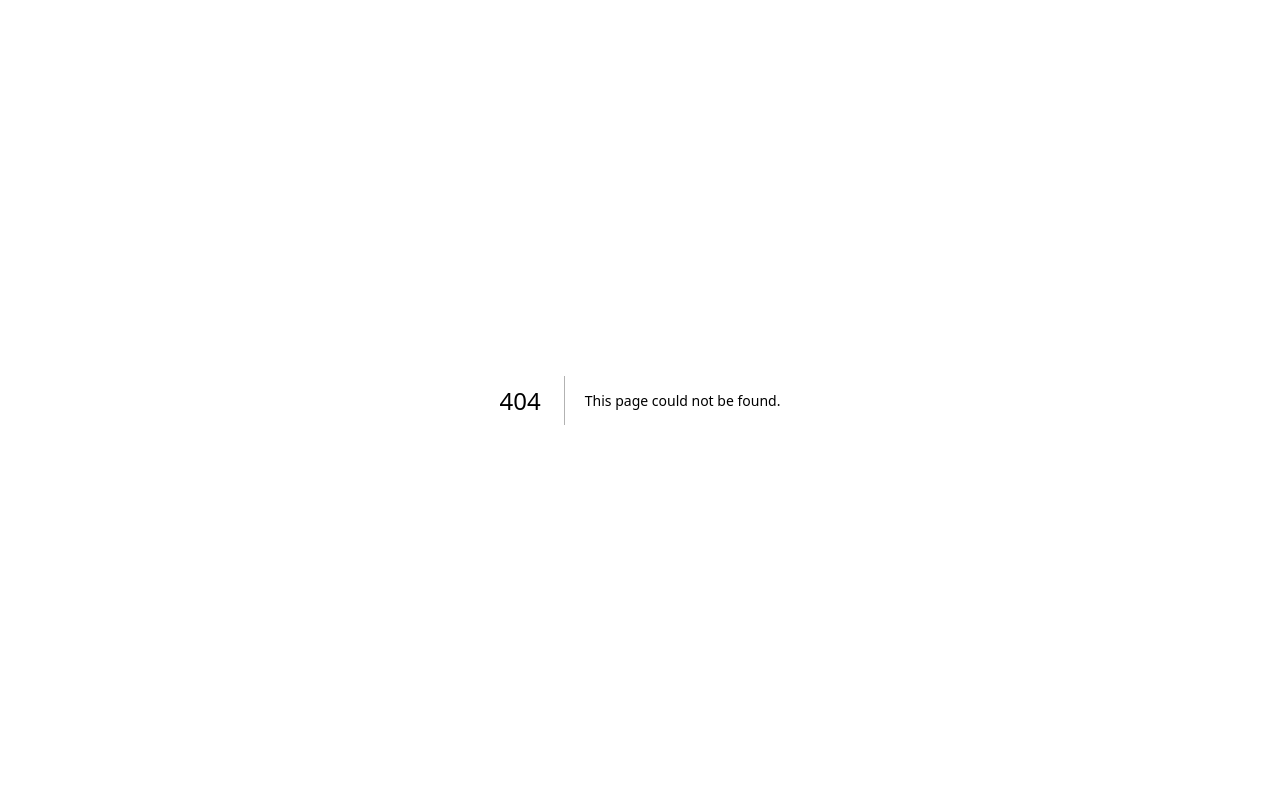
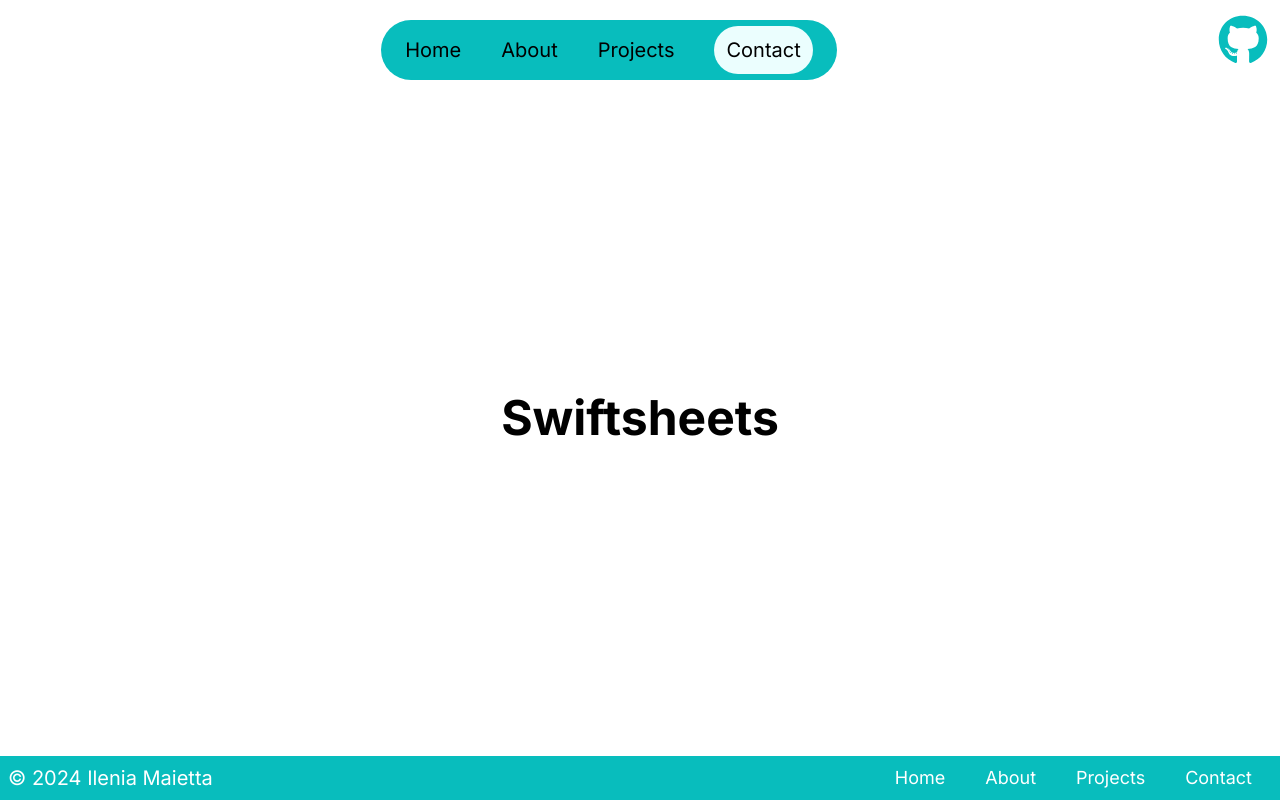
Before and after one commit to ileniadigital/ileniadigital.github.io, a Next.js app: page /projects/programming/swiftsheets in a window 1280 px wide. Before the commit this address had no page. Built offline with nearby package versions, Linux system fonts and the light colour scheme.

Commit message:
Created page for swiftsheets project

```diff
--- /dev/null
+++ b/app/projects/programming/swiftsheets/page.tsx
@@ -0,0 +1,16 @@
+import Nav from '../../../ui/nav';
+import Footer from '../../../ui/footer';
+
+export default function Swiftsheets() {
+    return (
+        <div className="flex flex-col min-h-screen">
+            <Nav />
+            <main className="flex flex-col justify-center items-center flex-grow gap-32">
+                <h1 className='text-5xl font-bold text-black'>Swiftsheets</h1>
+            </main>
+            <div className='mt-auto'>
+                <Footer />
+            </div>
+        </div>
+    )
+}
```
